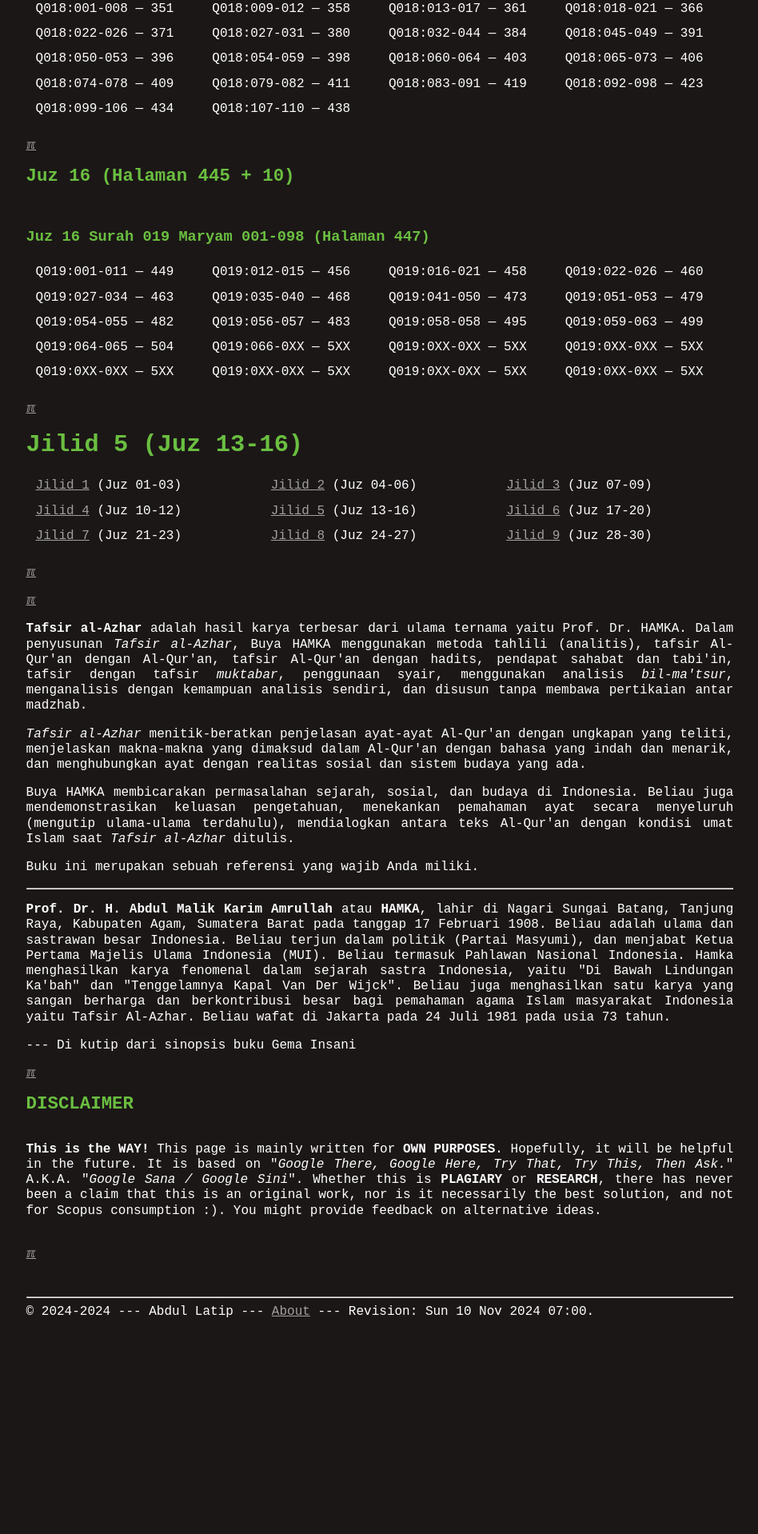
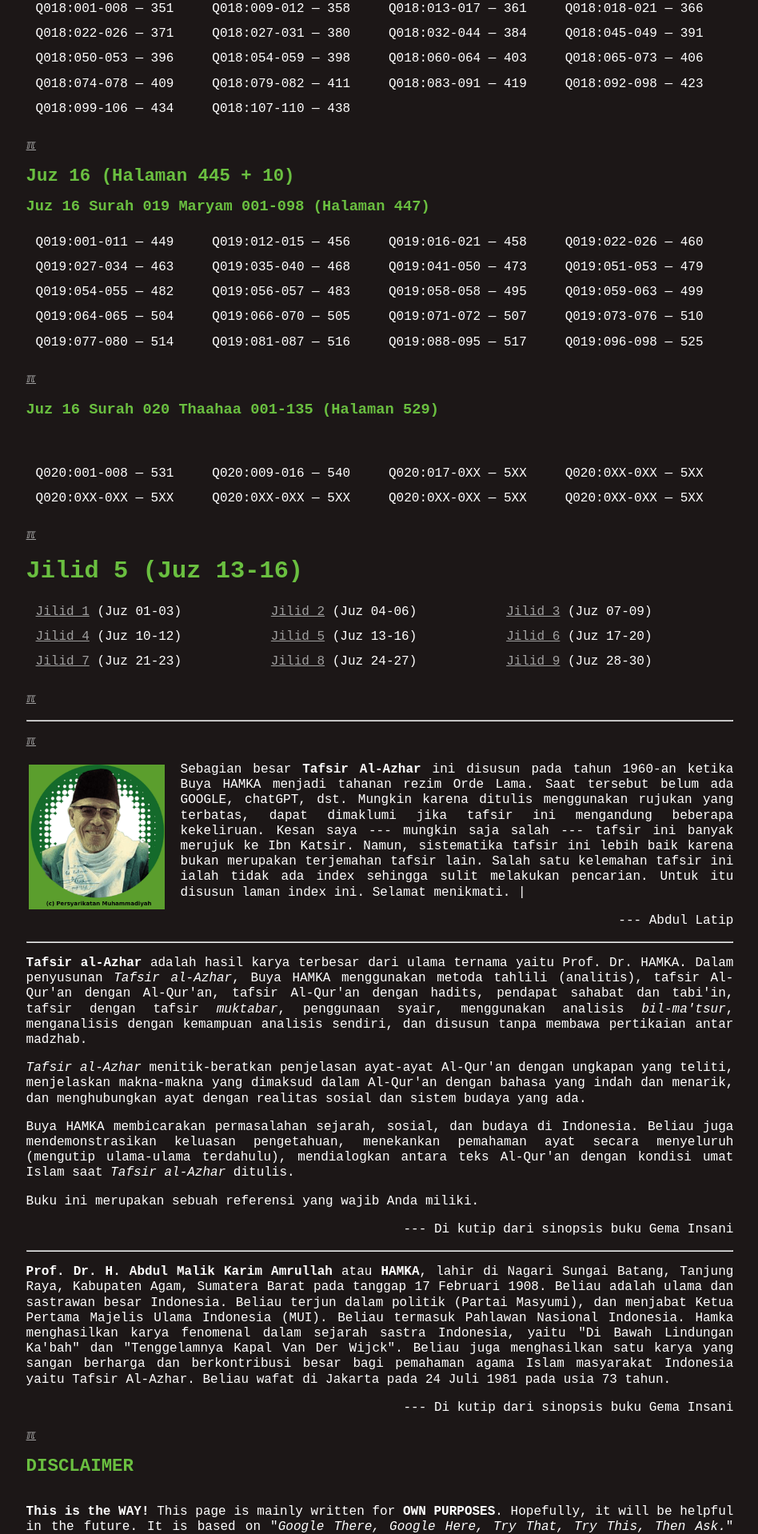
Before and after one commit to dullatip/indexquran, a Jekyll site: the page built from 005.md, in a window 1280 px wide. Shown: the part 2199-4117 px from the top of the page at 80% size, without its empty margins (165-1113 px from the left). Built offline with Jekyll 4.4.1, drawn with Linux system fonts in a browser that asks for light colours; before the commit the page ends 3858 px from its top, so only the background shows below that; some of the changed text lies outside the part shown.

Commit message:
modified:   005.md _includes/footer.html assets/css/style.css assets/images/z4B14-01.jpg

```diff
--- a/005.md
+++ b/005.md
@@ -81,15 +81,22 @@
 
 ## Juz 16 (Halaman 445 + 10)
 
-<br id="XYZZY">
-
 ### Juz 16 Surah 019 Maryam  001-098 (Halaman 447)
 
 | Q019:001-011 --- 449 | Q019:012-015 --- 456 | Q019:016-021 --- 458 | Q019:022-026 --- 460 |
 | Q019:027-034 --- 463 | Q019:035-040 --- 468 | Q019:041-050 --- 473 | Q019:051-053 --- 479 |
 | Q019:054-055 --- 482 | Q019:056-057 --- 483 | Q019:058-058 --- 495 | Q019:059-063 --- 499 |
-| Q019:064-065 --- 504 | Q019:066-0XX --- 5XX | Q019:0XX-0XX --- 5XX | Q019:0XX-0XX --- 5XX |
-| Q019:0XX-0XX --- 5XX | Q019:0XX-0XX --- 5XX | Q019:0XX-0XX --- 5XX | Q019:0XX-0XX --- 5XX |
+| Q019:064-065 --- 504 | Q019:066-070 --- 505 | Q019:071-072 --- 507 | Q019:073-076 --- 510 |
+| Q019:077-080 --- 514 | Q019:081-087 --- 516 | Q019:088-095 --- 517 | Q019:096-098 --- 525 |
+
+[&#x213C;](#)<br id="idx516020001">
+
+### Juz 16 Surah 020 Thaahaa  001-135 (Halaman 529)
+
+<br id="XYZZY">
+
+| Q020:001-008 --- 531 | Q020:009-016 --- 540 | Q020:017-0XX --- 5XX | Q020:0XX-0XX --- 5XX |
+| Q020:0XX-0XX --- 5XX | Q020:0XX-0XX --- 5XX | Q020:0XX-0XX --- 5XX | Q020:0XX-0XX --- 5XX |
 
 [&#x213C;](#)<br id="idxA">
 # Jilid 5 (Juz 13-16)
--- a/_config.yml
+++ b/_config.yml
@@ -1,4 +1,4 @@
-version:          "Sun 10 Nov 2024 07:00"
+version:          "Thu 14 Nov 2024 10:00"
 copyright:        "2024-2024"
 title:            "Index Tafsir Al-Azhar HAMKA"
 author:           "Abdul Latip"
--- a/_includes/footer.html
+++ b/_includes/footer.html
@@ -1,6 +1,26 @@
 <div>
+<p>
+<hr>
+</p>
 <p><a href="#">ℼ</a><br id="idxC" /></p>
 <p>
+<img src="{{ site.baseurl }}/assets/images/z4B14-01.jpg" style="float: left; margin: 3px 20px 3px 3px; width: 170px;">
+Sebagian besar <b>Tafsir Al-Azhar</b> ini disusun pada tahun 1960-an ketika Buya HAMKA menjadi tahanan rezim Orde Lama.
+Saat tersebut belum ada GOOGLE, chatGPT, dst.
+Mungkin karena ditulis menggunakan rujukan yang terbatas,
+dapat dimaklumi jika tafsir ini mengandung beberapa kekeliruan.
+Kesan saya --- mungkin saja salah --- tafsir ini banyak merujuk ke Ibn Katsir.
+Namun, sistematika tafsir ini lebih baik karena bukan merupakan terjemahan tafsir lain.
+Salah satu kelemahan tafsir ini ialah tidak ada index sehingga sulit melakukan pencarian.
+Untuk itu disusun laman index ini.
+Selamat menikmati. |
+</p>
+<p style="text-align: right;">
+--- Abdul Latip
+</p>
+<p>
+<hr>
+</p>
 <b>Tafsir al-Azhar</b> adalah hasil karya terbesar dari ulama ternama yaitu Prof. Dr. HAMKA.
 Dalam penyusunan <i>Tafsir al-Azhar</i>, Buya HAMKA menggunakan metoda tahlili (analitis),
 tafsir Al-Qur'an dengan Al-Qur'an, tafsir Al-Qur'an dengan hadits, pendapat sahabat dan
@@ -21,6 +41,9 @@
 <p>
 Buku ini merupakan sebuah referensi yang wajib Anda miliki.
 </p>
+<p style="text-align: right;">
+--- Di kutip dari sinopsis buku Gema Insani
+</p>
 <p>
 <hr>
 </p>
@@ -36,7 +59,7 @@
 dan berkontribusi besar bagi pemahaman agama Islam masyarakat Indonesia yaitu Tafsir Al-Azhar.
 Beliau wafat di Jakarta pada 24 Juli 1981 pada usia 73 tahun.
 </p>
-<p>
+<p style="text-align: right;">
 --- Di kutip dari sinopsis buku Gema Insani
 </p>
 <p><a href="#XYZZY">ℼ</a><br id="idxXX1" /></p>
--- a/assets/css/style.css
+++ b/assets/css/style.css
@@ -59,6 +59,10 @@
 
 .container a:hover {
   color: #f0f0f0;
+}
+
+.textleft {
+  text-align:   left;
 }
 
 .row {
@@ -159,7 +163,7 @@
 }
 
 .navbar ul li a {
-  text-decoration:  none;
+  text-decoration: none;
 }
 
 .navbar ul li a:hover {
```
Also changed, not shown: 000.md (+6 -3 lines), sitemap.xml (+9 -5 lines), assets/images/z4B14-01.jpg (added).
